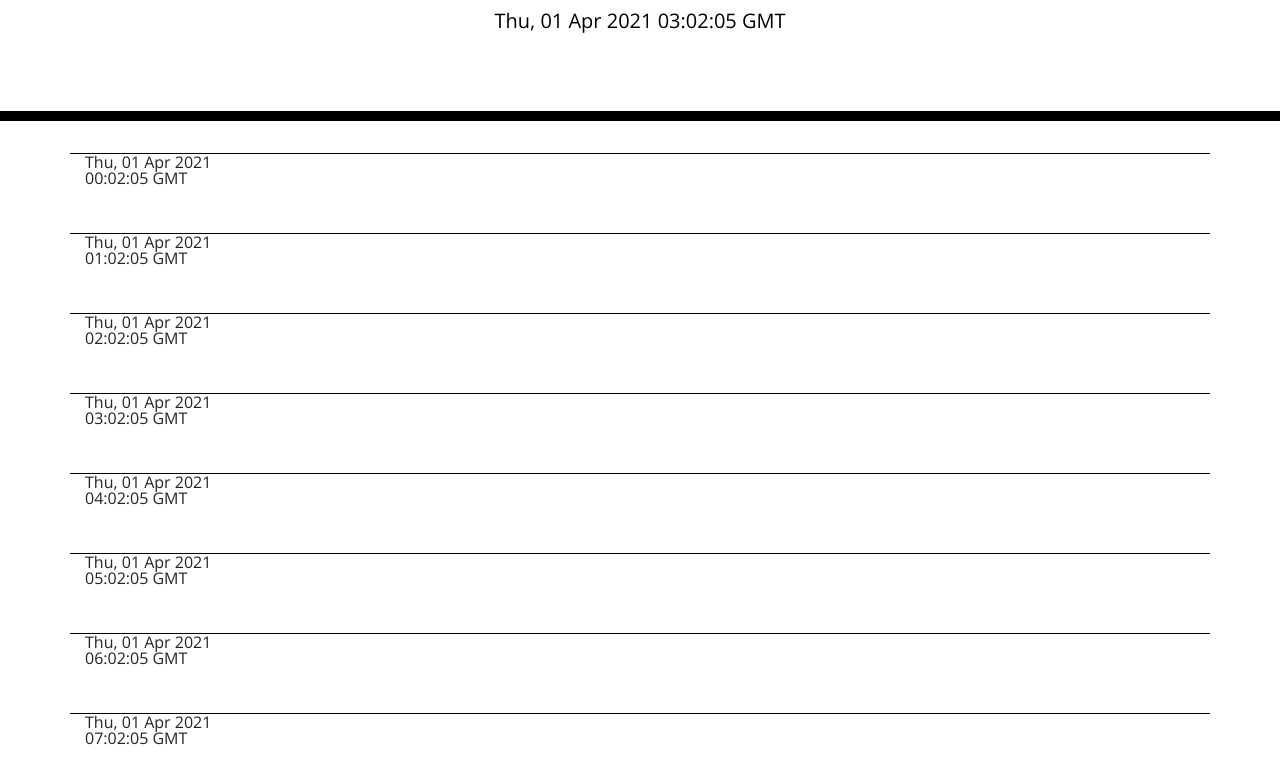
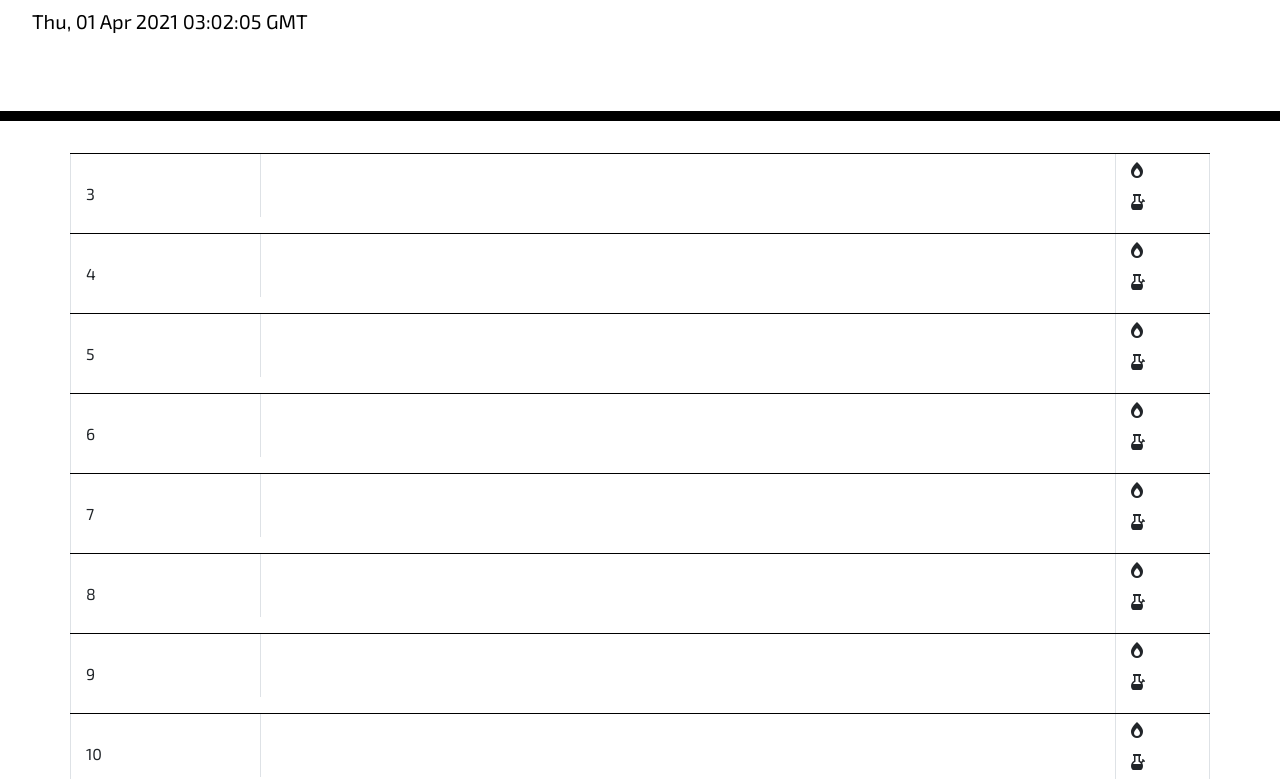
Before and after one commit to japankid-code/day-scheduler, a plain HTML site: page index.html in a window 1280 px wide. Shown: the part 183-962 px from the top of the page. Drawn offline with nearby package versions, Linux system fonts and the light colour scheme.

Commit message:
adding plugins to dayjs

```diff
--- a/assets/script.js
+++ b/assets/script.js
@@ -1,47 +1,57 @@
 // gather the selectors needed from the html
-let currentDayEl = document.getElementById("current-day");
-let timeBlockBoxEl = document.getElementById("time-block-box");
-// let buddhistEra = ('https://cdn.jsdelivr.net/npm/dayjs/plugin/buddhistEra.js');
-// dayjs.extend(buddhistEra);
-// dayjs().format('BBBB BB');
+const currentDayEl = document.getElementById("current-day");
+const timeBlockBoxEl = document.getElementById("time-block-box");
+
+const customUtcOffset = 240; //mins
+
+dayjs.extend(window.dayjs_plugin_buddhistEra)
+dayjs.extend(window.dayjs_plugin_utc)
+dayjs().format();
+
+let day = dayjs()
+
+console.log(`${day.$H}`)
 
 // the current day is displayed at the top of the calendar
 const showDate = function() {
-    let d = new Date();
-    let bd = new Date(2021, 9, 01);
-    let now = dayjs(d);
+    let d = dayjs();
+    let bd = dayjs('2021', '09', '01');
+    let now = dayjs(d).utcOffset(customUtcOffset);
     let nowEl = document.createElement("span")
     nowEl.textContent = `${now}`;
     currentDayEl.appendChild(nowEl);
 }
 
 // scrolling down presents time blocks for standard business hours
-const renderHours = function() {
+const renderHours = () => {
     // loop thru hours in a day
     for (let i = 0; i < 24; i++) {
-        let hour = dayjs().hour([i]);
+        let hour = day.$H + i;
+
+        if (hour >= 12) {
+            hour -= 12;
+        }
         // create the row element here
         let hourRowEl = document.createElement("article");
         hourRowEl.classList = `row`;
         // and the hour display column
-        let hourDisplay = document.createElement("p");
-        hourDisplay.classList = `col-2`;
+        let hourDisplay = document.createElement("span");
+        hourDisplay.classList = `col-2 d-flex border-left text-center align-items-center`;
         hourDisplay.textContent = `${hour}`;
         // notes column
-        let hmmsDisplay = document.createElement(`textarea`);
-        hmmsDisplay.classList = `col-8`;
+        let hmmsDisplay = document.createElement(`p`);
+        hmmsDisplay.classList = `col-9 border-left`;
 
         // edit & save buttoneds column
         let buttonCol = document.createElement("div")
-        buttonCol.classList = `col-2`;
+        buttonCol.classList = `col-1 border-left border-right d-flex flex-column justify-content-center`;
         let editButton = document.createElement("p");
         editButton.innerHTML = `<i class="fas fa-burn"></i>`;
         let trashButton = document.createElement("p");
         trashButton.innerHTML = `<i class="fas fa-bong"></i>`;
+        buttonCol.append(editButton, trashButton);
 
-        buttonCol.appendChild(editButton);
-
-        hourRowEl.appendChild(hourDisplay)
+        hourRowEl.append(hourDisplay, hmmsDisplay, buttonCol);
         timeBlockBoxEl.appendChild(hourRowEl);
     }
 
--- a/assets/style.css
+++ b/assets/style.css
@@ -1,5 +1,5 @@
 body {
-  font-family: 'Open Sans', sans-serif;
+  font-family: 'Exo 2', sans-serif;
   font-size: 16px;
   line-height: 1;
 }
--- a/index.html
+++ b/index.html
@@ -4,26 +4,16 @@
     <meta charset="UTF-8" />
     <meta name="viewport" content="width=device-width, initial-scale=1.0" />
     <meta http-equiv="X-UA-Compatible" content="ie=edge" />
-    <link
-      rel="stylesheet"
-      href="https://stackpath.bootstrapcdn.com/bootstrap/4.3.1/css/bootstrap.min.css"
-    />
-    <link
-      rel="stylesheet"
-      href="https://use.fontawesome.com/releases/v5.8.1/css/all.css"
-      integrity="sha384-50oBUHEmvpQ+1lW4y57PTFmhCaXp0ML5d60M1M7uH2+nqUivzIebhndOJK28anvf"
-      crossorigin="anonymous"
-    />
-    <link
-      href="https://fonts.googleapis.com/css?family=Open+Sans&display=swap"
-      rel="stylesheet"
-    />
+    <link rel="stylesheet" href="https://stackpath.bootstrapcdn.com/bootstrap/4.3.1/css/bootstrap.min.css"/>
+    <link rel="stylesheet" href="https://use.fontawesome.com/releases/v5.8.1/css/all.css" integrity="sha384-50oBUHEmvpQ+1lW4y57PTFmhCaXp0ML5d60M1M7uH2+nqUivzIebhndOJK28anvf" crossorigin="anonymous" />
+    <link href="https://fonts.googleapis.com/css?family=Open+Sans&display=swap" rel="stylesheet" />
+    <link rel="stylesheet" href="https://fonts.googleapis.com/css?family=Exo+2" />
     <link rel="stylesheet" href="./assets/style.css" />
     <title>Work Day Scheduler</title>
   </head>
 
   <body>
-    <header class="jumbotron">
+    <header class="jumbotron text-left">
       <h1 class="display-3">Work Day Scheduler</h1>
       <p class="lead">A simple calendar app for scheduling your work day</p>
       <p id="current-day" class="lead"></p>
@@ -33,13 +23,18 @@
     </div>
 
     <script src="https://code.jquery.com/jquery-3.4.1.min.js"></script>
-    <script src="https://cdnjs.cloudflare.com/ajax/libs/moment.js/2.24.0/moment.min.js"></script>
-      <!-- moment is becoming obsolete, better to use dayjs instead -->
-      <script src="https://unpkg.com/dayjs@1.8.21/dayjs.min.js">// doesn't work hmm</script>
-    <script src="https://cdn.jsdelivr.net/npm/dayjs">// dw this one does!</script>
-      <script>
-        dayjs().format()
-      </script>
+    <!-- moment is becoming obsolete, better to use dayjs instead -->
+    <script src="https://unpkg.com/dayjs@1.8.21/dayjs.min.js"></script>
+    <script src="https://unpkg.com/dayjs@1.8.21/plugin/utc.js"></script>
+    <script src="https://unpkg.com/dayjs@1.8.21/plugin/buddhistEra.js"></script>
+    <script src="https://unpkg.com/dayjs@1.8.21/plugin/toObject.js"></script>
+    <script>
+
+
+      dayjs().format()
+    </script>
+
+
     <script src="./assets/script.js"></script>
   </body>
 </html>
```
